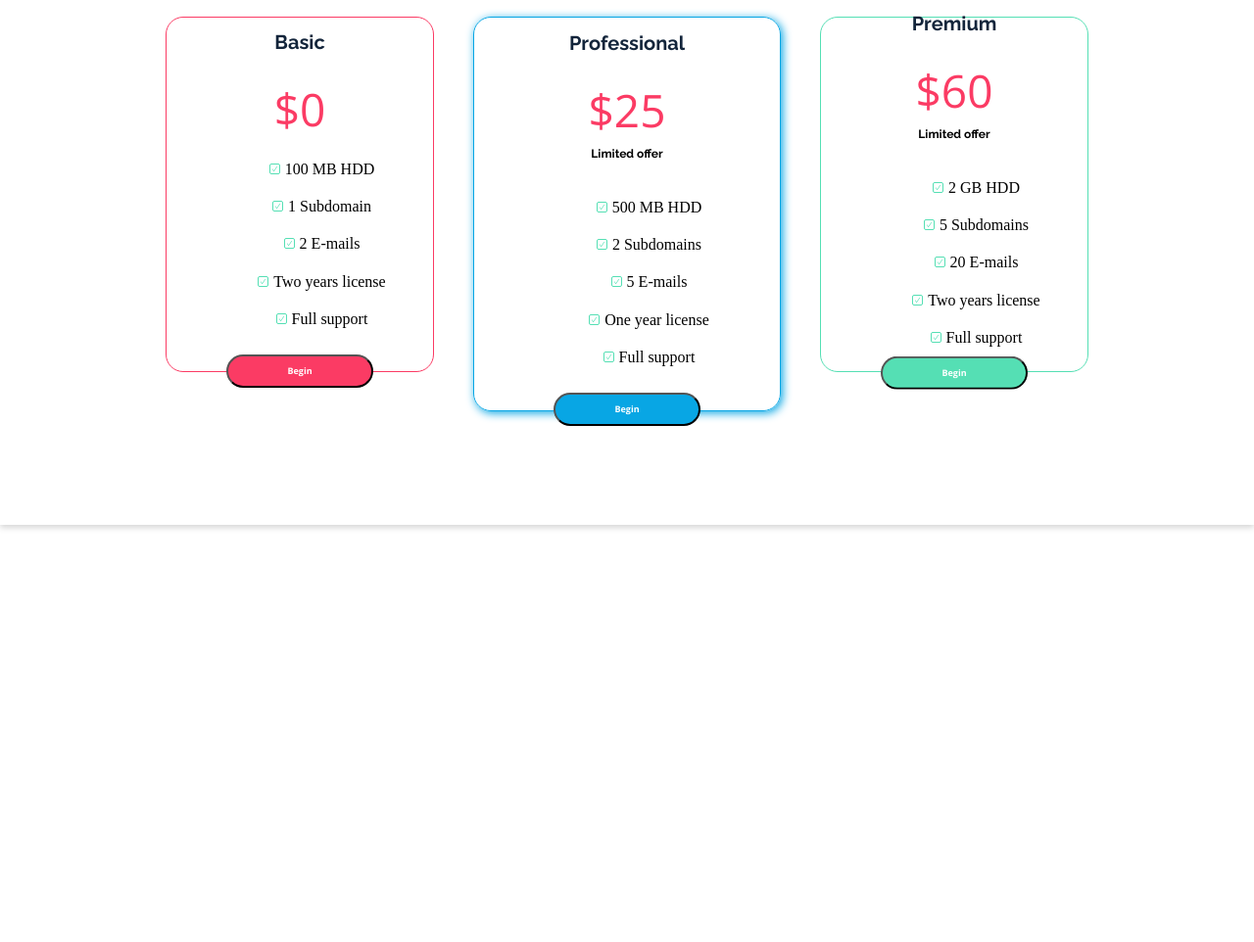
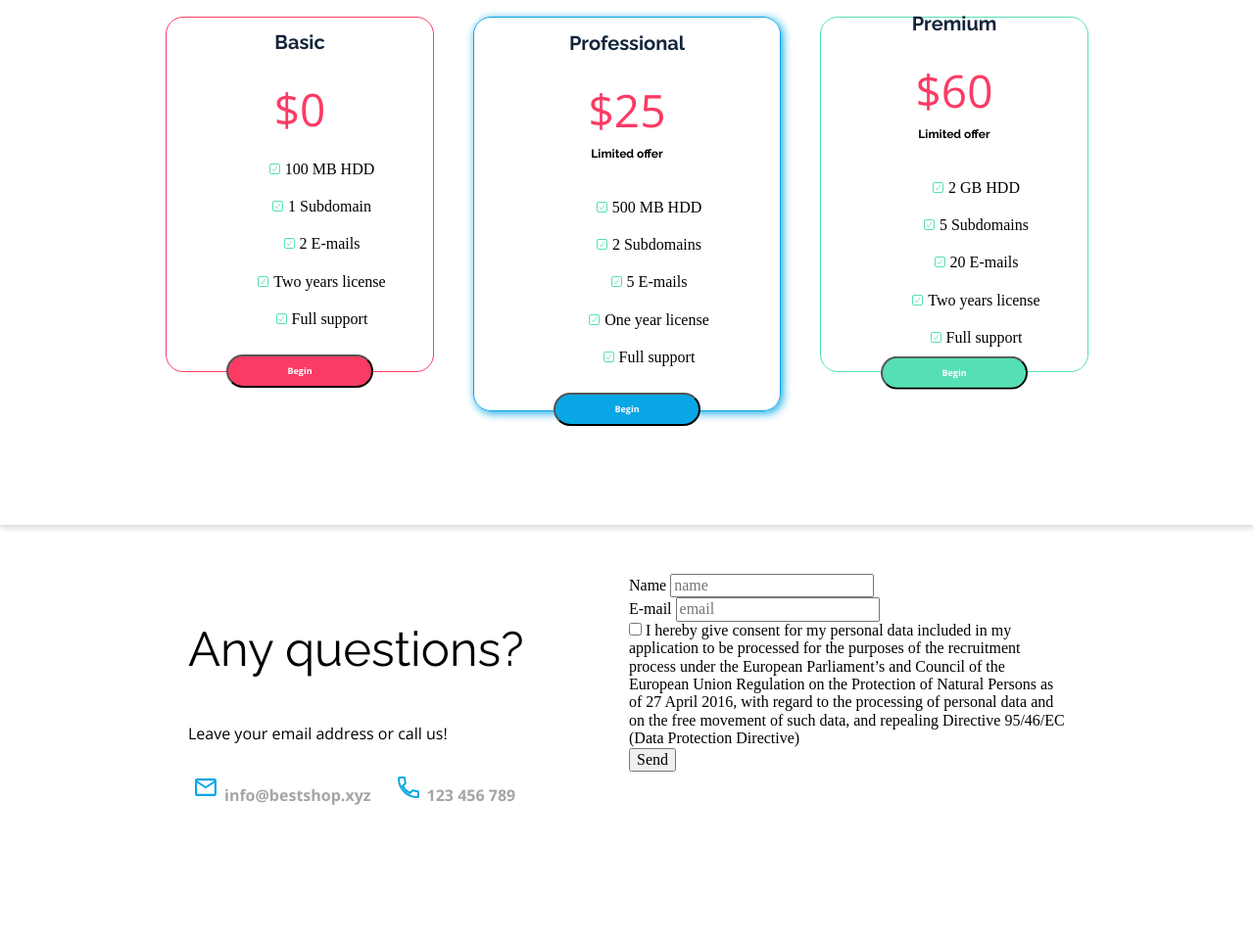
Before and after one commit to Annszer/BestShop, a plain HTML site: page index.html in a window 1280 px wide. Shown: the part 2884-3846 px from the top of the page at 98% size. Before the commit the page ends 3437 px from the top, so only its background shows below. Drawn offline with nearby package versions, Linux system fonts and the light colour scheme.

Commit message:
in progress - contact section

```diff
--- a/css/style.css
+++ b/css/style.css
@@ -575,4 +575,80 @@
     background: var(--color-green);
     transform: translate(0, -50%);
 }
+
 /*endregion sekcja pricing*/
+
+/*region sekcja kontakt*/
+.contact .container {
+    width: 896px;
+    height: 376px;
+    background: var(--color-white);
+    /*border: 5px solid red;*/
+    display: flex;
+    justify-content: center;
+    align-items: flex-start;
+    margin-top: 50Px;
+}
+
+.contact-text {
+    width: 450px;
+    /*border: 5px solid black;*/
+}
+
+.contact-title {
+    text-align: left;
+    font-family: var(--font-relaway);
+    font-size: 49px;
+    color: var(--color-black);
+    letter-spacing: 0;
+
+}
+
+.contact-text {
+    text-align: left;
+    font-family: var(--font-open);
+    font-size: 16px;
+    color: var(--color-black);
+    letter-spacing: 0;
+}
+
+.contact-contact {
+    /*border: 5px solid violet;*/
+    display: flex;
+    justify-content: flex-start;
+    align-items: center;
+    flex-direction: row;
+
+}
+
+.contact-email {
+    margin-right: 20px;
+    text-align: left;
+}
+
+.contact-email,
+.contact-tel {
+    text-align: left;
+    font-size: 16px;
+    font-weight: 600;
+    font-family: var(--font-open);
+    letter-spacing: 0;
+    color: var(--color-grey);
+}
+
+.contact-email::before {
+    content: url(../assets/Mail_Icon.svg);
+    padding: 5px;
+}
+
+.contact-tel::before {
+    content: url(../assets/Phone_Icon.svg);
+    padding: 5px;
+}
+
+.form {
+    flex-wrap: wrap;
+    width: 450px;
+    /*border: 5px solid green;*/
+}
+/*endregion sekcja kontakt*/
--- a/index.html
+++ b/index.html
@@ -174,5 +174,44 @@
 </section>
 <!--sekcja pricing-->
 
+<!--sekcja kontakt-->
+    <section class="contact">
+        <div class="container">
+            <div class="contact-text">
+                <p class="contact-title">Any questions?</p>
+                <p class="contact-text">Leave your email address or call us!</p>
+                <div class="contact-contact">
+                    <p class="contact-email">info@bestshop.xyz</p>
+                    <p class="contact-tel">123 456 789</p>
+                </div>
+            </div>
+            <form class="form">
+                <div class="form-row">
+                    <label for="name">Name</label>
+                    <input id="name" type="text" placeholder="name">
+                </div>
+                <div class="form-row">
+                    <label for="email">E-mail</label>
+                    <input id="email" type="email" placeholder="email">
+                </div>
+                <div class="form-row">
+                    <label class="checkbox">
+                        <Input type="checkbox" class="checkbox-input">
+                        <span class="checkbox-text">
+                           I hereby give consent for my personal data included in my application to be processed for the purposes of the recruitment process under the European Parliament’s and Council of the European Union Regulation on the Protection of Natural Persons as of 27 April 2016, with regard to the processing of personal data and on the free movement of such data, and repealing Directive 95/46/EC (Data Protection Directive)
+                        </span>
+                    </label>
+                </div>
+                <div class="form-row form-row-last">
+                    <button type="submit" class="form-button">
+                        Send
+                    </button>
+                </div>
+            </form>
+        </div>
+    </section>
+<!--sekcja kontakt-->
+
+
 </body>
 </html>
```
Also changed, not shown: assets/Mail_Icon.svg (renamed from assets/Mail Icon.svg), assets/Phone_Icon.svg (renamed from assets/Phone Icon.svg). Lines whose indentation alone changed are shown as unchanged.
